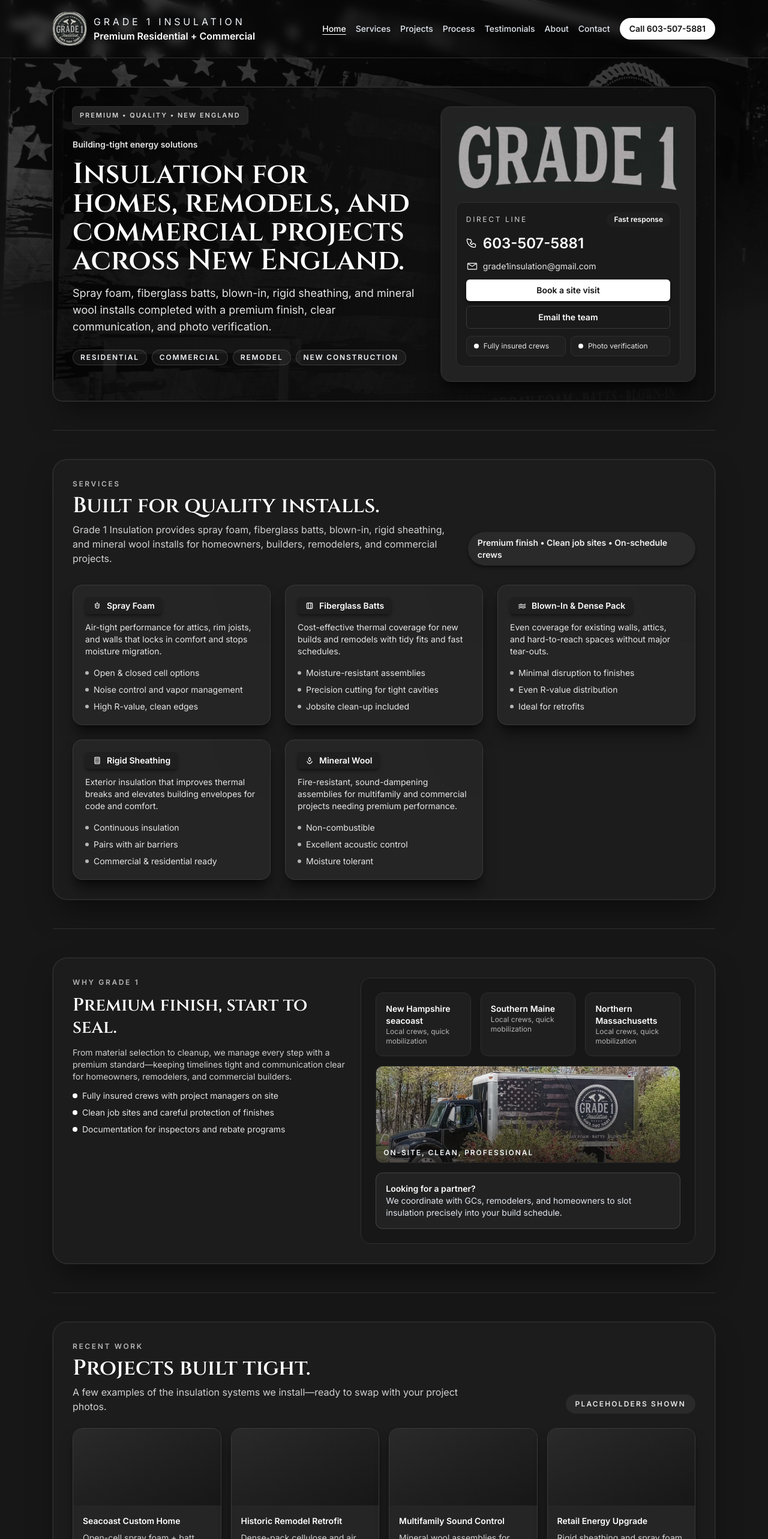
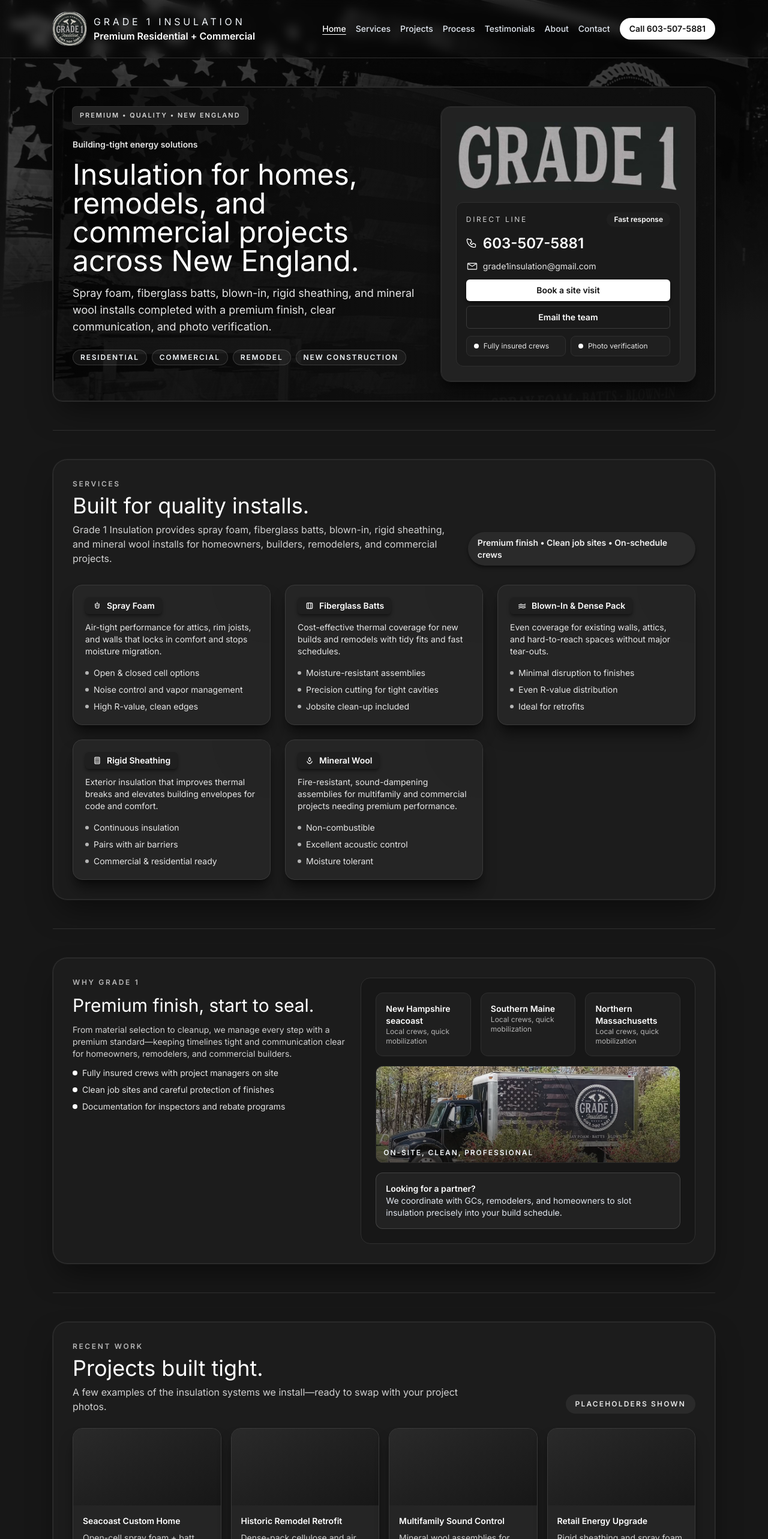
Before and after one commit to SamJoe723/Grade1Insulation, a React (Vite) app: page / in a window 1280 px wide. Shown: the top 2566 px of the page at 60% size. Built offline with nearby package versions, Linux system fonts and the light colour scheme.

Commit message:
change header text

```diff
--- a/src/components/ContactSection.jsx
+++ b/src/components/ContactSection.jsx
@@ -8,7 +8,7 @@
     >
       <div className="space-y-4">
         <p className="text-xs font-semibold uppercase tracking-[0.22em] text-brand-300">Book an assessment</p>
-        <h2 className="font-display text-3xl text-white md:text-4xl">Request a site visit or call.</h2>
+        <h2 className=" text-3xl text-white md:text-4xl">Request a site visit or call.</h2>
         <p className="max-w-2xl text-brand-200">
           Tell us about your project—home, remodel, or commercial. We&apos;ll schedule a visit, confirm scope, and
           deliver a clear proposal.
--- a/src/components/Hero.jsx
+++ b/src/components/Hero.jsx
@@ -13,7 +13,7 @@
         </div>
         <div className="space-y-4">
           <p className="text-sm font-semibold text-brand-100">Building-tight energy solutions</p>
-          <h1 className="font-display text-4xl leading-tight text-white md:text-5xl">
+          <h1 className=" text-4xl leading-tight text-white md:text-5xl">
             Insulation for homes, remodels, and commercial projects across New England.
           </h1>
           <p className="text-lg text-brand-100">
--- a/src/components/PortfolioSection.jsx
+++ b/src/components/PortfolioSection.jsx
@@ -6,7 +6,7 @@
       <div className="flex flex-col gap-3 md:flex-row md:items-end md:justify-between">
         <div className="space-y-2">
           <p className="text-xs font-semibold uppercase tracking-[0.22em] text-brand-300">Recent work</p>
-          <h2 className="font-display text-3xl text-white md:text-4xl">Projects built tight.</h2>
+          <h2 className="text-3xl text-white md:text-4xl">Projects built tight.</h2>
           <p className="max-w-2xl text-brand-200">
             A few examples of the insulation systems we install—ready to swap with your project photos.
           </p>
--- a/src/components/ProcessSection.jsx
+++ b/src/components/ProcessSection.jsx
@@ -5,7 +5,7 @@
     <section className="rounded-3xl border border-[#2f2f2f] bg-[#1c1c1c] p-8 text-brand-50 shadow-2xl shadow-black/50 ring-1 ring-[#242424]">
       <div className="space-y-2">
         <p className="text-xs font-semibold uppercase tracking-[0.22em] text-brand-300">Process</p>
-        <h2 className="font-display text-3xl text-white md:text-4xl">Clear steps, tight timelines.</h2>
+        <h2 className="text-3xl text-white md:text-4xl">Clear steps, tight timelines.</h2>
         <p className="max-w-2xl text-brand-200">
           A premium process for insulation projects of any size—residential, remodel, or commercial.
         </p>
--- a/src/components/ServicesSection.jsx
+++ b/src/components/ServicesSection.jsx
@@ -41,7 +41,7 @@
       <div className="flex flex-col gap-3 md:flex-row md:items-end md:justify-between">
         <div className="space-y-2">
           <p className="text-xs font-semibold uppercase tracking-[0.22em] text-brand-300">Services</p>
-          <h2 className="font-display text-3xl leading-tight text-white md:text-4xl">Built for quality installs.</h2>
+          <h2 className="text-3xl leading-tight text-white md:text-4xl">Built for quality installs.</h2>
           <p className="max-w-2xl text-brand-200">
             Grade 1 Insulation provides spray foam, fiberglass batts, blown-in, rigid sheathing, and mineral wool
             installs for homeowners, builders, remodelers, and commercial projects.
--- a/src/components/TestimonialsSection.jsx
+++ b/src/components/TestimonialsSection.jsx
@@ -6,7 +6,7 @@
       <div className="flex flex-col gap-3 md:flex-row md:items-end md:justify-between">
         <div className="space-y-2">
           <p className="text-xs font-semibold uppercase tracking-[0.22em] text-brand-300">Testimonials</p>
-          <h2 className="font-display text-3xl text-white md:text-4xl">Positive results, steady crews.</h2>
+          <h2 className="text-3xl text-white md:text-4xl">Positive results, steady crews.</h2>
           <p className="max-w-2xl text-brand-200">Swap these with real client quotes when you’re ready.</p>
         </div>
       </div>
--- a/src/components/WhySection.jsx
+++ b/src/components/WhySection.jsx
@@ -5,7 +5,7 @@
     <section className="grid gap-6 rounded-3xl border border-[#2f2f2f] bg-[#1c1c1c] p-8 text-brand-50 shadow-2xl shadow-black/50 ring-1 ring-[#242424] lg:grid-cols-[0.9fr_1.1fr]">
       <div className="space-y-3">
         <p className="text-xs font-semibold uppercase tracking-[0.22em] text-brand-300">Why Grade 1</p>
-        <h3 className="font-display text-3xl leading-tight text-white">Premium finish, start to seal.</h3>
+        <h3 className="text-3xl leading-tight text-white">Premium finish, start to seal.</h3>
         <p className="text-sm text-brand-200">
           From material selection to cleanup, we manage every step with a premium standard—keeping timelines tight and
           communication clear for homeowners, remodelers, and commercial builders.
--- a/src/pages/About.jsx
+++ b/src/pages/About.jsx
@@ -7,7 +7,7 @@
     <>
       <section className="rounded-3xl border border-[#2f2f2f] bg-[#1c1c1c] p-8 text-brand-50 shadow-2xl shadow-black/50 ring-1 ring-[#242424]">
         <p className="text-xs font-semibold uppercase tracking-[0.22em] text-brand-300">About</p>
-        <h1 className="mt-2 font-display text-3xl text-white md:text-4xl">Grade 1 Insulation</h1>
+        <h1 className="mt-2 text-3xl text-white md:text-4xl">Grade 1 Insulation</h1>
         <p className="mt-3 max-w-3xl text-brand-200">
           Grade 1 Insulation is a no-nonsense, trade-professional team delivering premium insulation systems across New
           England. We handle residential, commercial, and remodel projects with airtight installs, clean job sites, and
```
